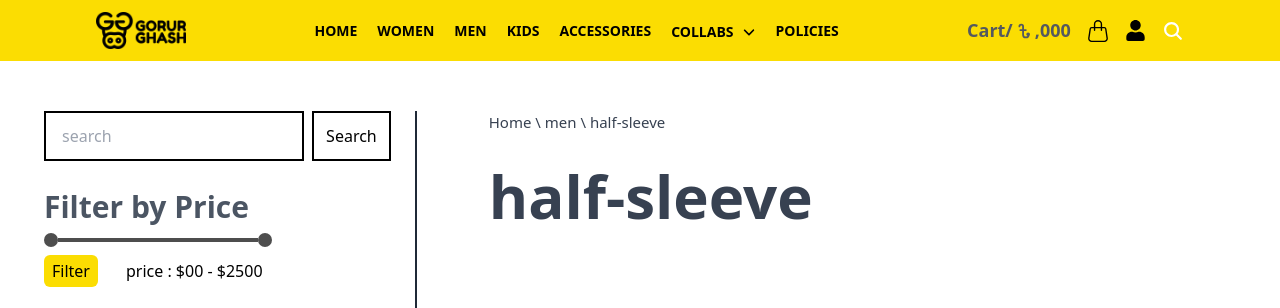
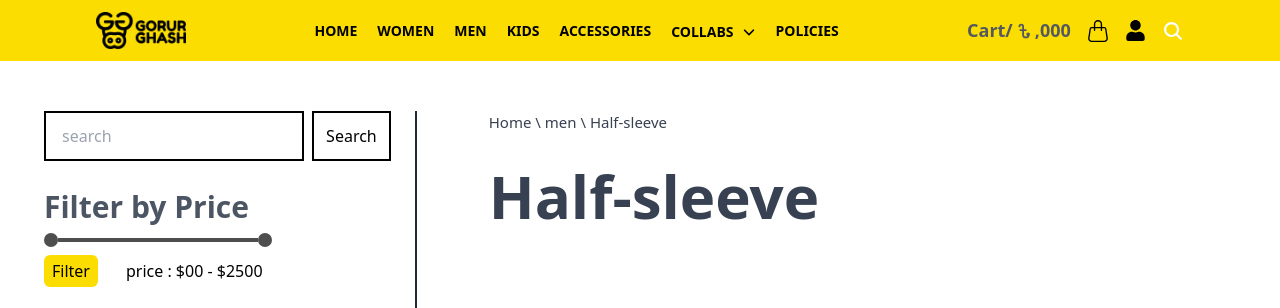
Before and after one commit to ahamedasif07/Project-Gorur-Ghash, a Next.js app: page /men/men/half-sleeve in a window 1280 px wide. Shown: the top 308 px of the page. Built offline with nearby package versions, Linux system fonts and the light colour scheme.

Commit message:
office shirts data maked

```diff
--- a/public/data.json
+++ b/public/data.json
@@ -166,5 +166,21 @@
     "price": 800,
     "imageOne": "https://i.ibb.co.com/pXSKz3B/605-A8188-1-300x300-1.jpg",
     "imageTwo": "https://i.ibb.co.com/pXSKz3B/605-A8188-1-300x300-1.jpg"
+  },
+  {
+    "id": 22,
+    "name": "Men's Office Shirt in Light Grey",
+    "category": "Office-Shirt",
+    "price": 850,
+    "imageOne": "https://i.ibb.co.com/9yc5W0z/605-A7729-300x300.jpg",
+    "imageTwo": "https://i.ibb.co.com/kQWpmZf/605-A8650-1.jpg"
+  },
+  {
+    "id": 23,
+    "name": "Men's Office Shirt in White",
+    "category": "Office-Shirt",
+    "price": 900,
+    "imageOne": "https://i.ibb.co.com/F8jXY7z/605-A7750-300x300.jpg",
+    "imageTwo": "https://i.ibb.co.com/n704sMR/605A8681.jpg"
   }
 ]
--- a/src/components/MenShirts/Half-Sleevs/HalfSleevsC.js
+++ b/src/components/MenShirts/Half-Sleevs/HalfSleevsC.js
@@ -34,7 +34,7 @@ const HalfSleevsC = () => {
   return (
     <div>
       <DisplayCatagoryProducts
-        category="half-sleeve"
+        category="Half-sleeve"
         filtaredProducts={filtaredProducts}
       ></DisplayCatagoryProducts>
     </div>
```
